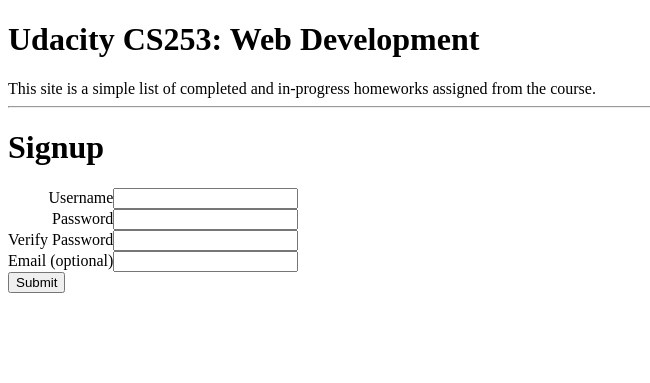
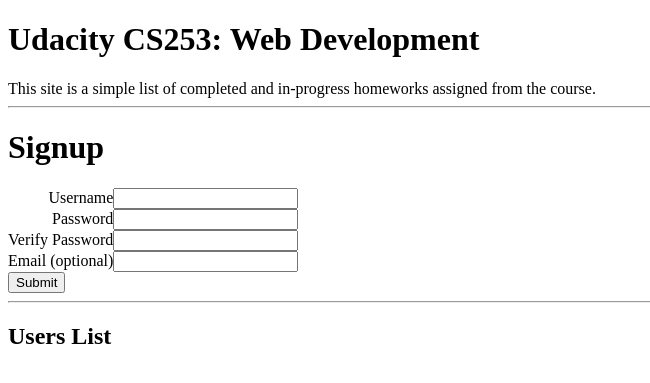
Before and after one commit to mbchoa/udacity-cs235, a Python web app: template templates/signup.html in a window 1280 px wide. Shown: the top 383 px of the page, without its empty margins (0-650 px from the left). Run offline with Jinja, Linux system fonts and the light colour scheme; the template is opened without the code that fills it, so the values that code supplies are empty.

Commit message:
Add display list of users that have registered

```diff
--- a/main.py
+++ b/main.py
@@ -198,6 +198,10 @@
 					email = email)
 
 class Register(Signup):
+	def get(self):
+		users = db.GqlQuery("SELECT * from User")
+		self.render("signup.html", users = users)
+
 	def done(self):
 		#make sure user does not exist already
 		u = User.by_name(self.username)
--- a/templates/signup.html
+++ b/templates/signup.html
@@ -39,4 +39,14 @@
 	<input type="submit">
 </form>
 
+<hr>
+<h2>Users List</h2>
+{% if users %}
+	<ul>
+	{% for user in users %}
+		<li>{{user.name}}</li>
+	{% endfor %}
+	</ul>
+{% endif %}
+
 {% endblock %}
```
